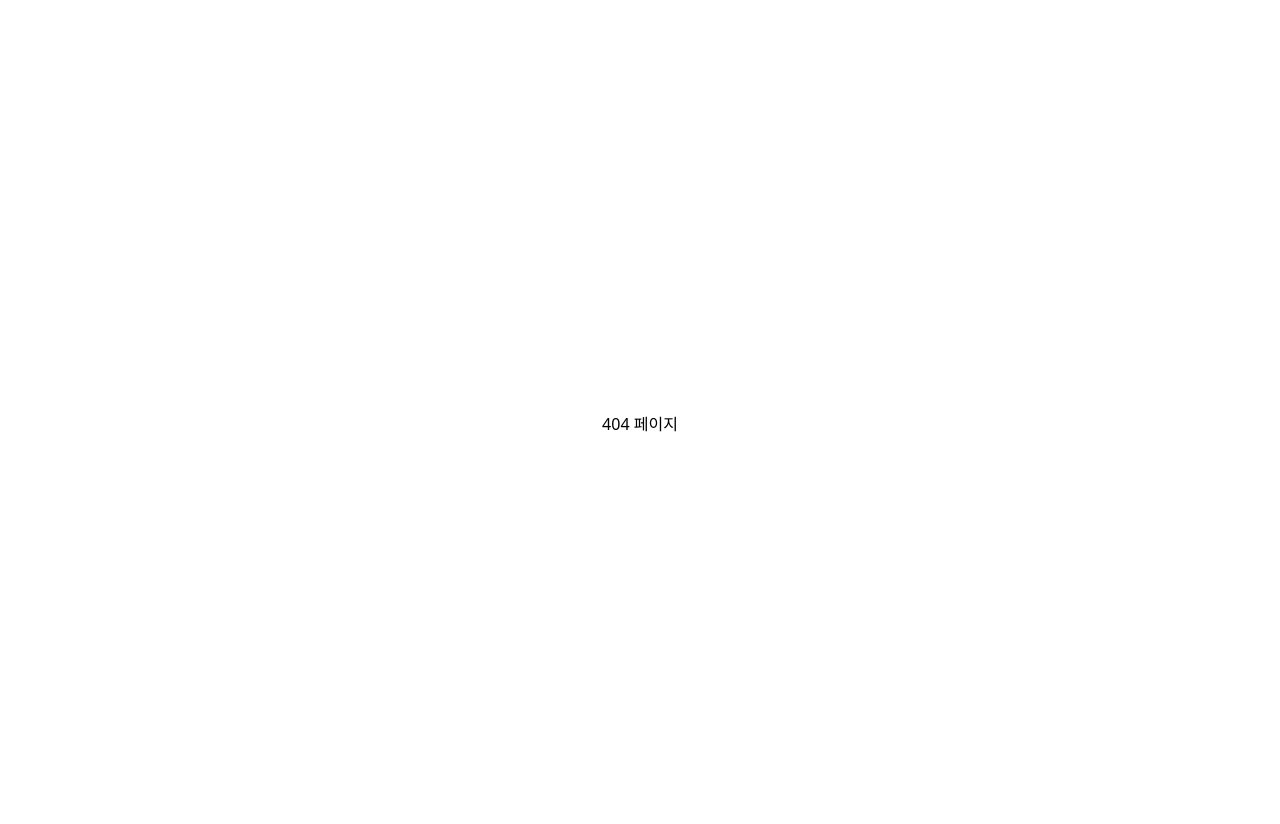
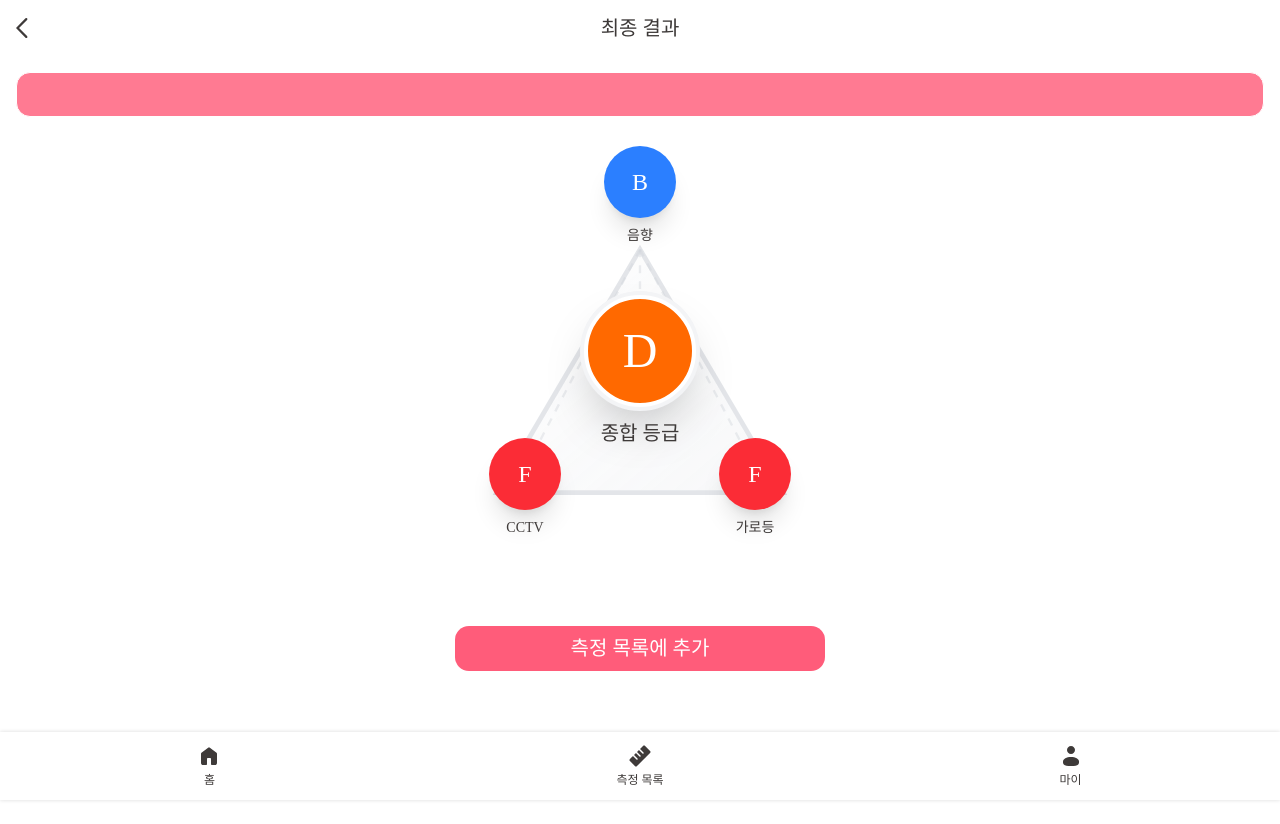
Before and after one commit to 2025-X-Thon-Team9-UNVEIL/UNVEIL_FE, a React (Vite) app: page /result in a window 1280 px wide. Before the commit this address had no page. Before the commit the page ends 800 px from the top, so only its background shows below. Built offline with nearby package versions, Linux system fonts and the light colour scheme; a web font is replaced by a local one.

Commit message:
✨ Feat: Result 페이지 1차 수정

```diff
--- /dev/null
+++ b/src/pages/ResultPage/ResultPage.tsx
@@ -0,0 +1,85 @@
+import { useState } from 'react';
+import Button from '@/components/atoms/Button';
+import Txt from '@/components/atoms/Text';
+import { useNavigate, useLocation } from 'react-router-dom';
+import TriangleGradeCard, { calculateTotalGrade } from './components/TriangleGradeCard';
+import Footer from '@/components/Footer';
+
+export default function ResultPage() {
+  const navigate = useNavigate();
+  const location = useLocation();
+  const [isSaved, setIsSaved] = useState(false);
+  const [isLoading, setIsLoading] = useState(false);
+
+  // SafetyPage에서 전달받은 데이터
+  const address = (location.state as { address?: string } | null)?.address || '';
+  const cctvGrade = (location.state as { cctvGrade?: string } | null)?.cctvGrade || 'F';
+  const lightGrade = (location.state as { lightGrade?: string } | null)?.lightGrade || 'F';
+
+  // 음향 등급 더미 데이터 (실제로는 음향 측정 결과를 받아와야 함)
+  const soundGrade = 'B'; // 더미 데이터
+
+  // 최종 등급 계산
+  const totalGrade = calculateTotalGrade(soundGrade, cctvGrade, lightGrade);
+
+  // 측정 목록에 추가 핸들러
+  const handleAddToList = () => {
+    if (isSaved || isLoading) return;
+
+    setIsLoading(true);
+
+    // TODO: 백엔드 연결
+    // 백엔드로 데이터 전송
+    // await axiosInstance.post('/measurements', {
+    //   address,
+    //   soundGrade,
+    //   cctvGrade,
+    //   lightGrade,
+    //   totalGrade,
+    // });
+
+    // 임시로 성공 처리
+    setTimeout(() => {
+      setIsSaved(true);
+      setIsLoading(false);
+    }, 500);
+  };
+
+  return (
+    <div className="min-h-screen w-[402px] bg-white">
+      <header className="fixed top-0 left-0 right-0 z-20 w-full bg-white">
+        <div className="relative flex h-[56px] items-center justify-center">
+          <button type="button" onClick={() => navigate(-1)} className="absolute left-4 flex items-center">
+            <img src="/icons/back.svg" alt="뒤로가기" className="w-3" />
+          </button>
+          <Txt className="text-xl">최종 결과</Txt>
+        </div>
+      </header>
+
+      {/* 주소 표시 */}
+      <div className="fixed top-[56px] left-0 right-0 z-20 w-full px-4 pt-4 pb-2 bg-white">
+        <Button className="w-full bg-button-pink border border-semi-red text-white">{address}</Button>
+      </div>
+
+      {/* 삼각형 등급 카드 */}
+      <div className="pt-[140px] pb-8">
+        <TriangleGradeCard
+          soundGrade={soundGrade}
+          cctvGrade={cctvGrade}
+          lightGrade={lightGrade}
+          totalGrade={totalGrade}
+        />
+      </div>
+
+      <div className="px-4 pb-8">
+        <Button
+          className={`w-full mt-4 ${isSaved ? 'bg-Box-Line text-white cursor-not-allowed' : 'bg-Semi-Red text-white'}`}
+          onClick={handleAddToList}
+          disabled={isSaved || isLoading}>
+          {isLoading ? '추가 중...' : isSaved ? '추가 완료' : '측정 목록에 추가'}
+        </Button>
+      </div>
+      <Footer />
+    </div>
+  );
+}
--- /dev/null
+++ b/src/pages/ResultPage/components/TriangleGradeCard.tsx
@@ -0,0 +1,179 @@
+import Txt from '@/components/atoms/Text';
+
+interface TriangleGradeCardProps {
+  soundGrade: string;
+  cctvGrade: string;
+  lightGrade: string;
+  totalGrade: string;
+}
+
+// 등급에 따른 색상
+const getGradeColor = (grade: string) => {
+  switch (grade) {
+    case 'A':
+      return 'bg-green-500';
+    case 'B':
+      return 'bg-blue-500';
+    case 'C':
+      return 'bg-yellow-500';
+    case 'D':
+      return 'bg-orange-500';
+    case 'F':
+      return 'bg-red-500';
+    default:
+      return 'bg-gray-400';
+  }
+};
+
+// 등급 점수 변환
+const gradeToScore = (grade: string): number => {
+  switch (grade) {
+    case 'A':
+      return 5;
+    case 'B':
+      return 4;
+    case 'C':
+      return 3;
+    case 'D':
+      return 2;
+    case 'F':
+      return 1;
+    default:
+      return 0;
+  }
+};
+
+// 점수를 등급으로 변환
+const scoreToGrade = (score: number): string => {
+  const avg = score / 3;
+  if (avg >= 4.5) return 'A';
+  if (avg >= 3.5) return 'B';
+  if (avg >= 2.5) return 'C';
+  if (avg >= 1.5) return 'D';
+  return 'F';
+};
+
+export default function TriangleGradeCard({ soundGrade, cctvGrade, lightGrade, totalGrade }: TriangleGradeCardProps) {
+  return (
+    <div className="relative w-full max-w-[350px] mx-auto py-8 px-4">
+      {/* 삼각형 컨테이너 */}
+      <div className="relative w-full h-[350px] max-w-[320px] mx-auto">
+        {/* 삼각형 배경 (더 명확하게) */}
+        <svg className="absolute inset-0 w-full h-full" viewBox="0 0 200 173" preserveAspectRatio="xMidYMid meet">
+          <defs>
+            <linearGradient id="triangleGradient" x1="0%" y1="0%" x2="100%" y2="100%">
+              <stop offset="0%" stopColor="#f3f4f6" stopOpacity="0.3" />
+              <stop offset="100%" stopColor="#e5e7eb" stopOpacity="0.5" />
+            </linearGradient>
+          </defs>
+          <polygon
+            points="100,10 190,163 10,163"
+            fill="url(#triangleGradient)"
+            stroke="#d1d5db"
+            strokeWidth="3"
+            className="opacity-60"
+          />
+        </svg>
+
+        {/* 상단 꼭짓점 - 음향 등급 (정확한 위치) */}
+        <div className="absolute top-0 left-1/2 transform -translate-x-1/2 -translate-y-1/2 flex flex-col items-center gap-2 z-10">
+          <div
+            className={`w-18 h-18 rounded-full ${getGradeColor(soundGrade)} flex items-center justify-center shadow-xl`}>
+            <Txt weight="bold" className="text-2xl text-white">
+              {soundGrade}
+            </Txt>
+          </div>
+          <Txt weight="medium" className="text-sm text-Hana-Black text-center whitespace-nowrap">
+            음향
+          </Txt>
+        </div>
+
+        {/* 하단 왼쪽 꼭짓점 - CCTV 등급 (정확한 위치) */}
+        <div className="absolute bottom-4 left-0 translate-x-2 translate-y-2 flex flex-col items-center gap-2 z-10">
+          <div
+            className={`w-18 h-18 rounded-full ${getGradeColor(cctvGrade)} flex items-center justify-center shadow-xl`}>
+            <Txt weight="bold" className="text-2xl text-white">
+              {cctvGrade}
+            </Txt>
+          </div>
+          <Txt weight="medium" className="text-sm text-Hana-Black text-center whitespace-nowrap">
+            CCTV
+          </Txt>
+        </div>
+
+        {/* 하단 오른쪽 꼭짓점 - 가로등 등급 (정확한 위치) */}
+        <div className="absolute bottom-4 right-0 -translate-x-2 translate-y-2 flex flex-col items-center gap-2 z-10">
+          <div
+            className={`w-18 h-18 rounded-full ${getGradeColor(lightGrade)} flex items-center justify-center shadow-xl`}>
+            <Txt weight="bold" className="text-2xl text-white">
+              {lightGrade}
+            </Txt>
+          </div>
+          <Txt weight="medium" className="text-sm text-Hana-Black text-center whitespace-nowrap">
+            가로등
+          </Txt>
+        </div>
+
+        {/* 중앙 - 최종 등급 (더 크고 강조) */}
+        <div className="absolute top-1/2 left-1/2 transform -translate-x-1/2 -translate-y-1/2 flex flex-col items-center gap-3 z-20">
+          <div
+            className={`w-28 h-28 rounded-full ${getGradeColor(totalGrade)} flex items-center justify-center shadow-2xl border-4 border-white ring-4 ring-gray-100`}>
+            <Txt weight="bold" className="text-5xl text-white">
+              {totalGrade}
+            </Txt>
+          </div>
+          <Txt weight="bold" className="text-xl text-Hana-Black text-center">
+            종합 등급
+          </Txt>
+        </div>
+
+        {/* 연결선 (선택사항 - 더 명확한 삼각형 느낌) */}
+        <svg
+          className="absolute inset-0 w-full h-full pointer-events-none"
+          viewBox="0 0 200 173"
+          preserveAspectRatio="xMidYMid meet">
+          <line
+            x1="100"
+            y1="10"
+            x2="100"
+            y2="90"
+            stroke="#d1d5db"
+            strokeWidth="1.5"
+            strokeDasharray="5,5"
+            opacity="0.4"
+          />
+          <line
+            x1="100"
+            y1="10"
+            x2="20"
+            y2="163"
+            stroke="#d1d5db"
+            strokeWidth="1.5"
+            strokeDasharray="5,5"
+            opacity="0.4"
+          />
+          <line
+            x1="100"
+            y1="10"
+            x2="180"
+            y2="163"
+            stroke="#d1d5db"
+            strokeWidth="1.5"
+            strokeDasharray="5,5"
+            opacity="0.4"
+          />
+        </svg>
+      </div>
+    </div>
+  );
+}
+
+// 최종 등급 계산 함수
+export const calculateTotalGrade = (soundGrade: string, cctvGrade: string, lightGrade: string): string => {
+  const soundScore = gradeToScore(soundGrade);
+  const cctvScore = gradeToScore(cctvGrade);
+  const lightScore = gradeToScore(lightGrade);
+
+  const totalScore = soundScore + cctvScore + lightScore;
+  return scoreToGrade(totalScore);
+};
--- a/src/routes/pageRoutes.tsx
+++ b/src/routes/pageRoutes.tsx
@@ -17,6 +17,7 @@ export const publicRoutes: RouteObject[] = [
       { path: 'measure', element: <lazyRoutes.MeasurePage /> },
       { path: 'safety', element: <lazyRoutes.SafetyPage /> },
       { path: 'sound', element: <lazyRoutes.SoundPage /> },
+      { path: 'result', element: <lazyRoutes.ResultPage /> },
     ],
   },
 ];
--- a/src/routes/routes.tsx
+++ b/src/routes/routes.tsx
@@ -11,4 +11,5 @@ export const lazyRoutes = {
   SignupPage: React.lazy(() => import('../pages/SignupPage/SignupPage.tsx')),
   MeasurePage: React.lazy(() => import('../pages/MeasurePage/MeasurePage.tsx')),
   SoundPage: React.lazy(() => import('../pages/SoundPage/SoundPage.tsx')),
+  ResultPage: React.lazy(() => import('../pages/ResultPage/ResultPage.tsx')),
 };
```
